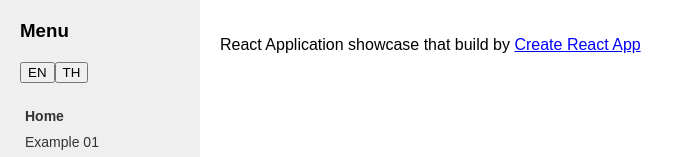
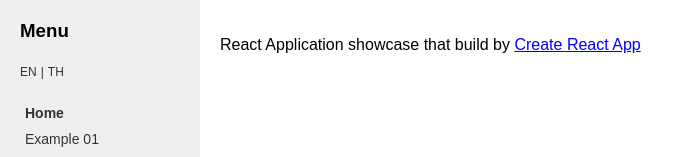
Before and after one commit to ratchagarn/react-showcase, a React (Create React App) app: page /example03 in a window 1280 px wide. Shown: the top 157 px of the page, without its empty margins (0-684 px from the left). Built offline with nearby package versions, Linux system fonts and the light colour scheme.

Commit message:
Update SwitchLocale style.

```diff
--- a/src/UI/SwitchLocale.js
+++ b/src/UI/SwitchLocale.js
@@ -9,15 +9,15 @@ import styled from 'styled-components'
 
 import { actionSetLocale } from 'redux/appReducer'
 
-const SwitchLocal = ({ dispatch }) => {
+const SwitchLocal = ({ locale, dispatch }) => {
   return (
     <Container>
-      <button onClick={onLocaleChange('EN')}>EN</button>
-      <button onClick={onLocaleChange('TH')}>TH</button>
+      <Locale active={locale === 'EN'} onClick={handleOnClick('EN')}>EN</Locale>
+      <Locale active={locale === 'TH'} onClick={handleOnClick('TH')}>TH</Locale>
     </Container>
   )
 
-  function onLocaleChange(locale) {
+  function handleOnClick(locale) {
     return () => {
       dispatch(actionSetLocale(locale))
       localStorage.setItem('locale', locale)
@@ -29,4 +29,27 @@ const Container = styled.div`
   margin-bottom: 20px;
 `
 
-export default connect()(SwitchLocal)
+const Locale = styled.span`
+  display: inline-block;
+  font-size: 12px;
+  color: ${props => props.active ? 'red' : '#333'};
+  cursor: pointer;
+
+  &:hover {
+    text-decoration: underline;
+  }
+
+  &:after {
+    content: '|';
+    display: inline-block;
+    margin-left: 4px;
+    margin-right: 4px;
+    color: #333;
+  }
+
+  &:last-child&:after {
+    display: none;
+  }
+`
+
+export default connect((state) => ({ locale: state.locale }))(SwitchLocal)
```
